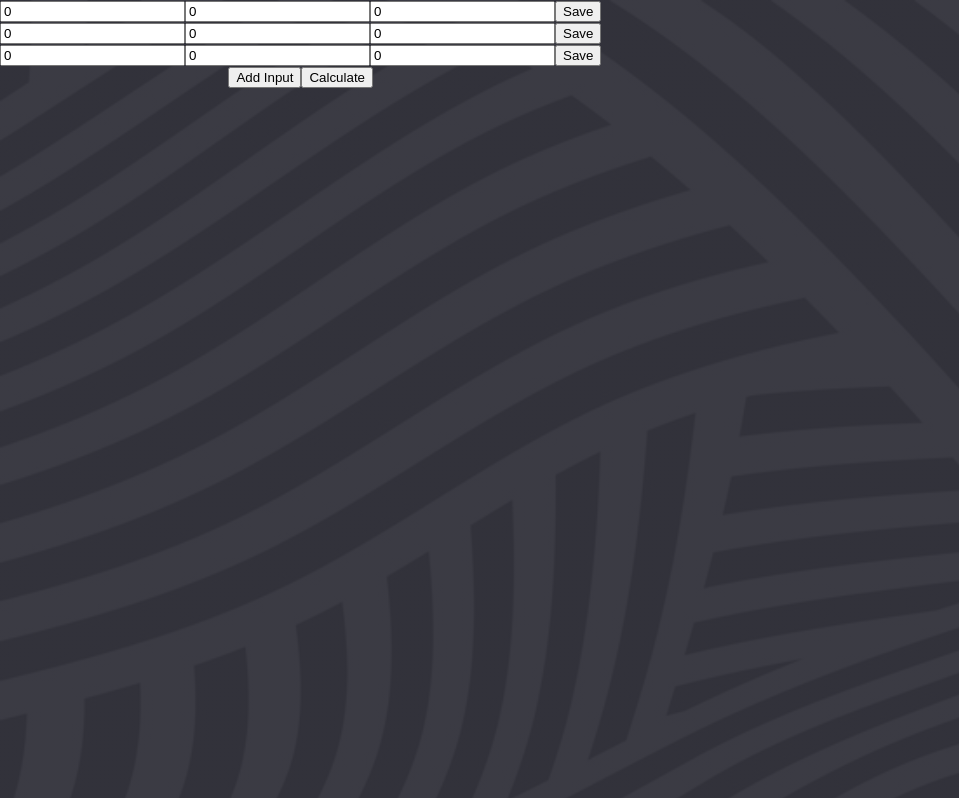
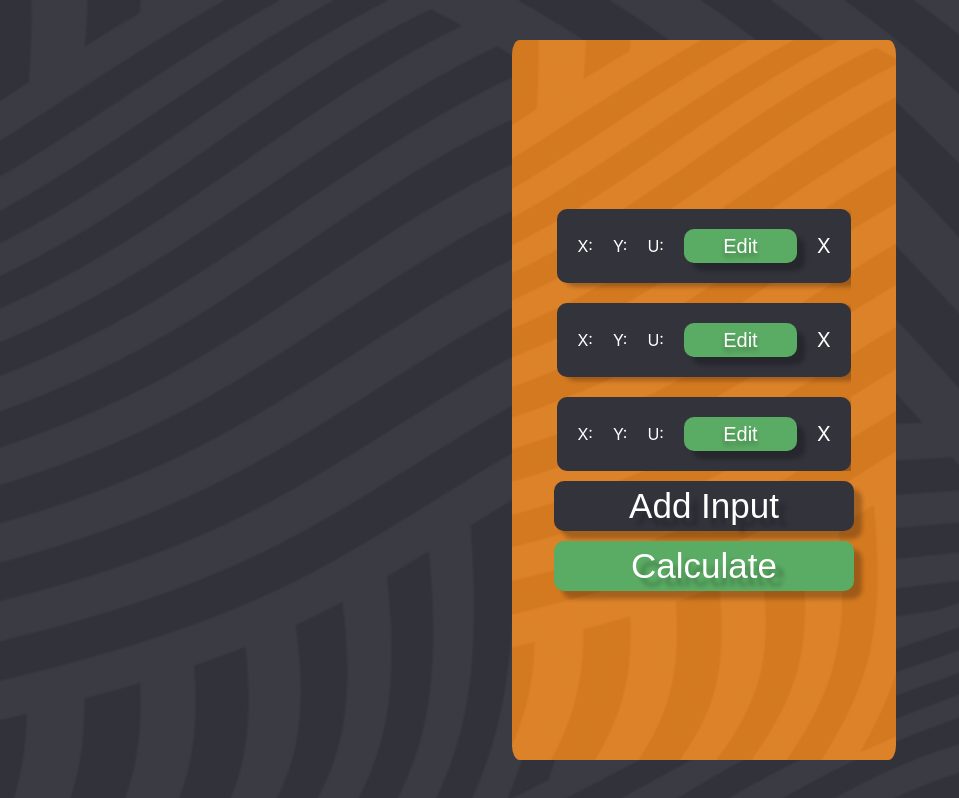
Before and after one commit to PiotrKwasniowski/linear-approximation-calculator, a React (Create React App) app: page / in a window 1280 px wide. Shown: the whole page, without its empty margins (0-959 px from the left). Built offline with nearby package versions, Linux system fonts and the light colour scheme.

Commit message:
finished absci design for inputs

```diff
--- a/src/App.css
+++ b/src/App.css
@@ -11,4 +11,160 @@
   background-color: #33333C;
   background-repeat: no-repeat;
   background-size: cover;
+  flex-direction: space-between;
+  justify-content: center;
+  align-items: center;
 }
+
+.Input{
+  display: flex;
+  flex-direction: column;
+  justify-content: center;
+  align-items: center;
+  margin-left: 10%;
+  height: 90%;
+  width: 30%;
+  background:
+    linear-gradient(rgba(219, 125, 32, 0.96), rgba(219, 125, 32, 0.96)),
+    url(../public/background.jpg);
+  background-repeat: no-repeat;
+  background-size: cover;
+  background-color: #DB7D20;
+  border-radius: 2%;
+  gap: 10px;
+}
+
+.Inputs{
+  display: flex;
+  flex-direction: column;
+  justify-content: center;
+  max-height: 80%;
+  overflow: auto;
+  gap: 20px;
+  max-width: 90%;
+  overflow-x: hidden;
+}
+
+::-webkit-scrollbar {
+  display: none;
+}
+
+.InputForm{
+  display: flex;
+  flex-direction: row;
+  justify-content: space-evenly;
+  padding: 20px;
+  background: #33333C;
+  box-shadow: 8px 4px 4px rgba(0, 0, 0, 0.25);
+  border-radius: 10px;
+
+}
+
+
+.editView{
+  display: flex;
+  justify-content: space-between;
+  gap: 10px;
+}
+
+.view{
+  display: flex;
+  justify-content: space-between;
+  gap: 20px;
+}
+
+.InputValue {
+  font-family: inherit;
+  width: 30%;
+  border: 0;
+  border-bottom: 2px solid #808080;
+  outline: 0;
+  font-size: 1.3rem;
+  color: #ffffff;
+  padding: 5px 0;
+  background: transparent;
+  transition: border-color 0.2s;
+}
+
+.InputValue::placeholder {
+  color: transparent;
+}
+
+.InputValue:placeholder-shown ~ .InputValue {
+  font-size: 1rem;
+  cursor: text;
+  top: 20px;
+}
+
+.save{
+  background: #5AAB63;
+  box-shadow: 8px 8px 4px rgba(0, 0, 0, 0.25);
+  border-radius: 10px;
+  color: #ffffff;
+  width: 113px;
+  height: 34px;
+  align-self: center;
+  font-size: 20px;
+
+  color: #FFFFFF;
+
+  text-shadow: 0px 4px 4px rgba(0, 0, 0, 0.25);
+  border: none;
+  outline: none;
+  cursor: pointer;
+  transition: 0.5 ease;
+}
+
+
+.calculate{
+  color: #ffffff;
+  width: 300px;
+  height: 50px;
+  box-shadow: 8px 8px 4px rgba(0, 0, 0, 0.25);
+  border-radius: 10px;
+  font-weight: 400;
+  font-size: 35px;
+  color: #FFFFFF;
+  text-shadow: 8px 8px 4px rgba(0, 0, 0, 0.25);
+  border: none;
+  outline: none;
+  cursor: pointer;
+}
+
+.addNew{
+  background-color: #33333c;
+  color: #ffffff;
+  width: 300px;
+  height: 50px;
+  box-shadow: 8px 8px 4px rgba(0, 0, 0, 0.25);
+  border-radius: 10px;
+  font-weight: 400;
+  font-size: 35px;
+  color: #FFFFFF;
+  text-shadow: 8px 8px 4px rgba(0, 0, 0, 0.25);
+  border: none;
+  outline: none;
+
+  cursor: pointer;
+  transition: 0.5 ease;
+}
+
+.view p {
+  margin: 0;
+  align-self: center;
+  color: #ffffff;
+}
+
+.delete{
+  cursor: pointer;
+  color: #ffffff;
+  font-size: 20px;
+  align-self: center;
+  user-select: none;
+  transition: 0.5 ease;
+}
+
+.delete:hover {
+  color: darkred;
+  transition: 0.5 ease;
+}
--- a/src/components/Input.js
+++ b/src/components/Input.js
@@ -3,23 +3,29 @@
 import InputForm from './InputForm';
 
 function Input(props) {
-    const [inputAmount, setInputAmount] = useState(3);
-    const [inputsData, setInputsData] = useState([]);
+    const [inputsContainer, setInputsContainer] = useState([
+        { id: 1, x: '', y: '', u: '' },
+        { id: 2, x: '', y: '', u: '' },
+        { id: 3, x: '', y: '', u: '' }
+    ]);
 
-    // Handle saving input data from child component
-    const handleSave = (index, data) => {
-        setInputsData((prev) => {
-            const updatedData = [...prev];
-            updatedData[index] = data;
-            return updatedData;
+    const handleSave = (id, data) => {
+        setInputsContainer((prev) => {
+            return prev.map((input) =>
+                input.id === id ? { id, ...data } : input
+            );
         });
     };
 
+    const handleDelete = (id) => {
+        setInputsContainer((prev) => prev.filter((input) => input.id !== id));
+    };
+
     const Calculate = async () => {
-        console.log("Calculate", inputsData);
+        console.log("Calculate", inputsContainer);
 
         const requestData = {
-            points: inputsData.map((input) => ({
+            points: inputsContainer.map((input) => ({
                 x: parseFloat(input.x),
                 y: parseFloat(input.y),
                 uncertainty: parseFloat(input.u)
@@ -27,7 +33,6 @@
         };
 
         try {
-
             const response = await fetch('https://lina.mslnk.dev/calculate', {
                 method: 'POST',
                 headers: {
@@ -36,11 +41,12 @@
                 body: JSON.stringify(requestData)
             });
 
-            console.log(response);
-
             if (!response.ok) {
                 throw new Error('Network response was not ok');
             }
+
+            const data = await response.json();
+            console.log(data);
 
         } catch (error) {
             console.error('Error during fetch:', error);
@@ -50,12 +56,21 @@
     return (
         <div className="Input">
             <div className="Inputs">
-                {[...Array(inputAmount)].map((_, i) => (
-                    <InputForm key={i} onSave={(data) => handleSave(i, data)} />
+                {inputsContainer.map((inputData) => (
+                    <InputForm
+                        key={inputData.id}
+                        id={inputData.id}
+                        onSave={handleSave}
+                        onDelete={handleDelete}
+                        initialData={inputData}
+                    />
                 ))}
             </div>
-            <button onClick={() => setInputAmount(inputAmount + 1)}>Add Input</button>
-            <button onClick={Calculate}>Calculate</button>
+            <button className='addNew' onClick={() => {
+                const newId = Date.now();
+                setInputsContainer((prev) => [...prev, { id: newId, x: '', y: '', u: '' }]);
+            }}>Add Input</button>
+            <button className='save calculate' onClick={Calculate}>Calculate</button>
         </div>
     );
 }
--- a/src/components/InputForm.js
+++ b/src/components/InputForm.js
@@ -1,44 +1,69 @@
-import { useState } from 'react';
+import { useState, useEffect } from 'react';
 import '../App.css';
 
-function InputForm({ onSave }) {
-    const [inputX, setInputX] = useState(0);
-    const [inputY, setInputY] = useState(0);
-    const [inputU, setInputU] = useState(0);
+function InputForm({ id, onSave, onDelete, initialData }) {
+    const [inputX, setInputX] = useState(initialData.x || '');
+    const [inputY, setInputY] = useState(initialData.y || '');
+    const [inputU, setInputU] = useState(initialData.u || '');
+    const [edit, setEdit] = useState(false);
 
     const handleSave = () => {
-        // Send parsed float data to the parent component
-        onSave({
-            x: parseFloat(inputX),
-            y: parseFloat(inputY),
-            u: parseFloat(inputU),
-        });
+        onSave(id, { x: inputX, y: inputY, u: inputU });
+        setEdit(false);
+    };
+
+    const handleFocus = (setter) => {
+        setter('');
+    };
+
+    const handleBlur = (value, setter, placeholder) => {
+        if (value === '') {
+            setter(placeholder);
+        }
     };
 
     return (
         <div className="InputForm">
+            {edit ? (
+                <div className="editView">
                     <input
+                        className='InputValue'
                         type="number"
                         step="any"
-                placeholder="Enter X"
                         value={inputX}
                         onChange={(e) => setInputX(e.target.value)}
+                        onFocus={() => handleFocus(setInputX)}
+                        onBlur={() => handleBlur(inputX, setInputX, 'Input X')}
                     />
                     <input
+                        className='InputValue'
                         type="number"
                         step="any"
-                placeholder="Enter Y"
                         value={inputY}
                         onChange={(e) => setInputY(e.target.value)}
+                        onFocus={() => handleFocus(setInputY)}
+                        onBlur={() => handleBlur(inputY, setInputY, 'Input Y')}
                     />
                     <input
+                        className='InputValue'
                         type="number"
                         step="any"
-                placeholder="Enter U"
                         value={inputU}
                         onChange={(e) => setInputU(e.target.value)}
+                        onFocus={() => handleFocus(setInputU)}
+                        onBlur={() => handleBlur(inputU, setInputU, 'Input U')}
                     />
-            <button onClick={handleSave}>Save</button>
+                    <button className='save' onClick={handleSave}>Save</button>
+                </div>
+            ) : (
+                <div className="view">
+                    <p>X: {inputX}</p>
+                    <p>Y: {inputY}</p>
+                    <p>U: {inputU}</p>
+                    <button className='edit save' onClick={() => setEdit(true)}>Edit</button>
+                    <div className="delete" onClick={() => onDelete(id)}>X</div>
+                </div>
+            )}
         </div>
     );
 }
```
Lines whose indentation alone changed are shown as unchanged.
